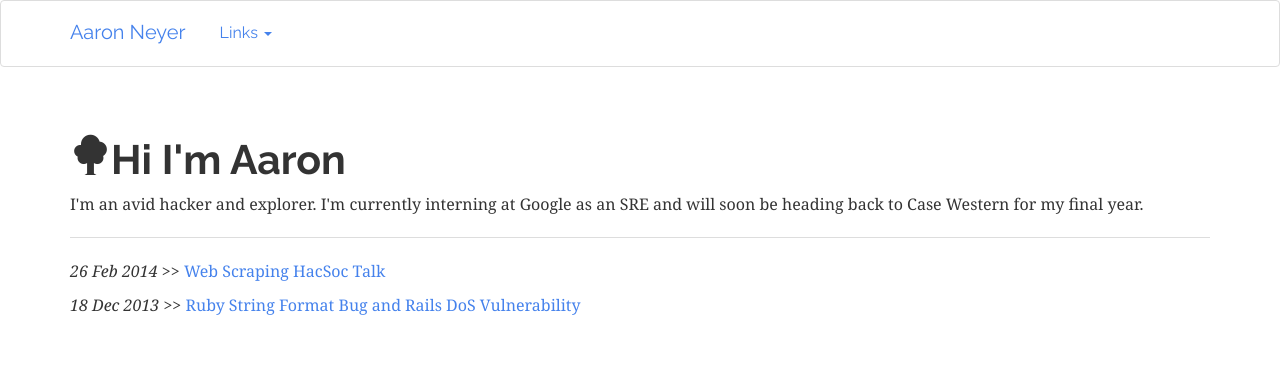
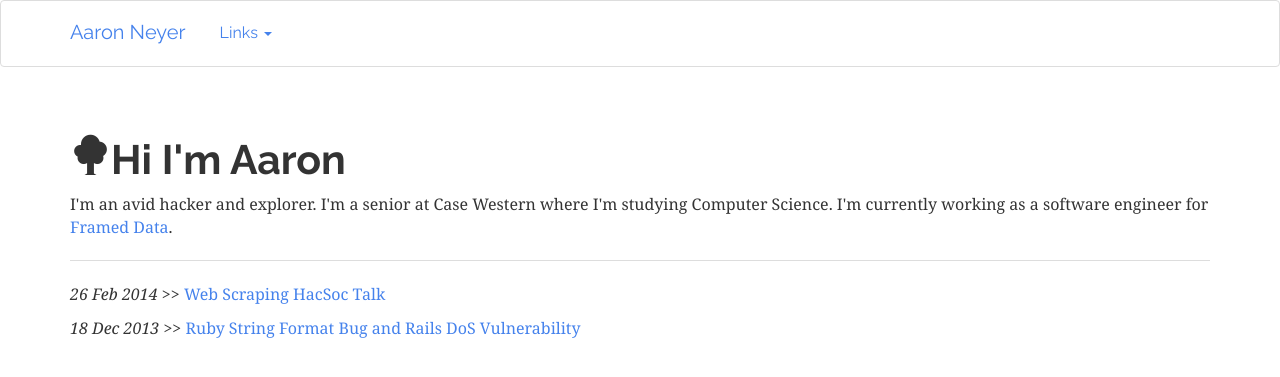
Before and after one commit to unforced/aaronneyer.github.io, a Jekyll site: the page built from index.html, in a window 1280 px wide. Shown: the top 377 px of the page. Built offline with Jekyll 4.4.1, drawn with Linux system fonts in a browser that asks for light colours.

Commit message:
couple small updates

```diff
--- a/_layouts/default.html
+++ b/_layouts/default.html
@@ -32,6 +32,9 @@
                 <a href='https://www.facebook.com/aaron.neyer'>Facebook</a>
               </li>
               <li>
+                <a href='https://www.linkedin.com/pub/aaron-neyer/62/a5b/a63'>LinkedIn</a>
+              </li>
+              <li>
                 <a href='mailto:aaron@aaronneyer.com'>Email</a>
               </li>
               <li>
--- a/index.html
+++ b/index.html
@@ -5,8 +5,9 @@ title: Home
 <div class='page-header'>
   <h1><span class='glyphicon glyphicon-tree-deciduous'></span>Hi I'm Aaron</h1>
   <p>
-    I'm an avid hacker and explorer. I'm currently interning at Google as an SRE
-    and will soon be heading back to Case Western for my final year.
+    I'm an avid hacker and explorer. I'm a senior at Case Western where I'm studying
+    Computer Science. I'm currently working as a software engineer for
+    <a href='http://framed.io'>Framed Data</a>.
   </p>
 </div>
 
```
